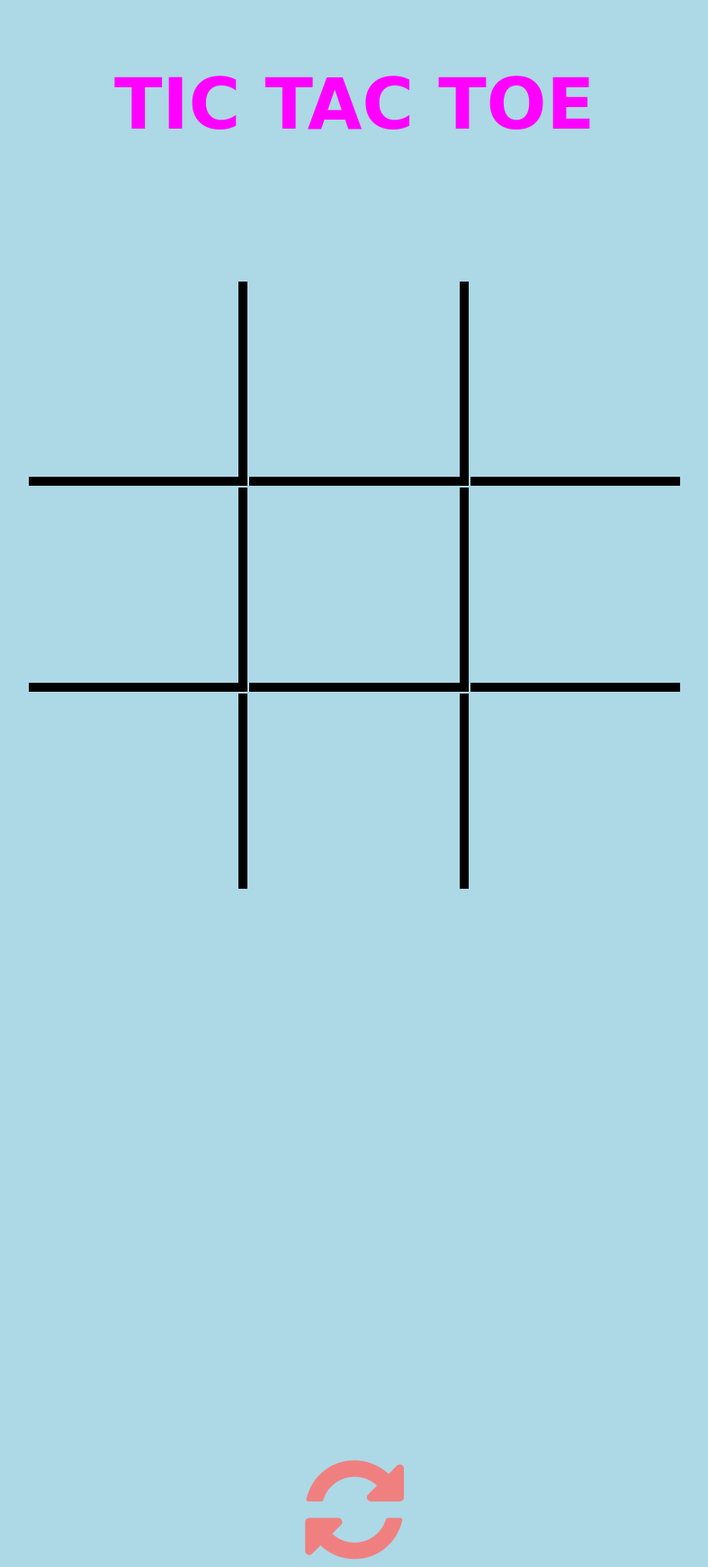
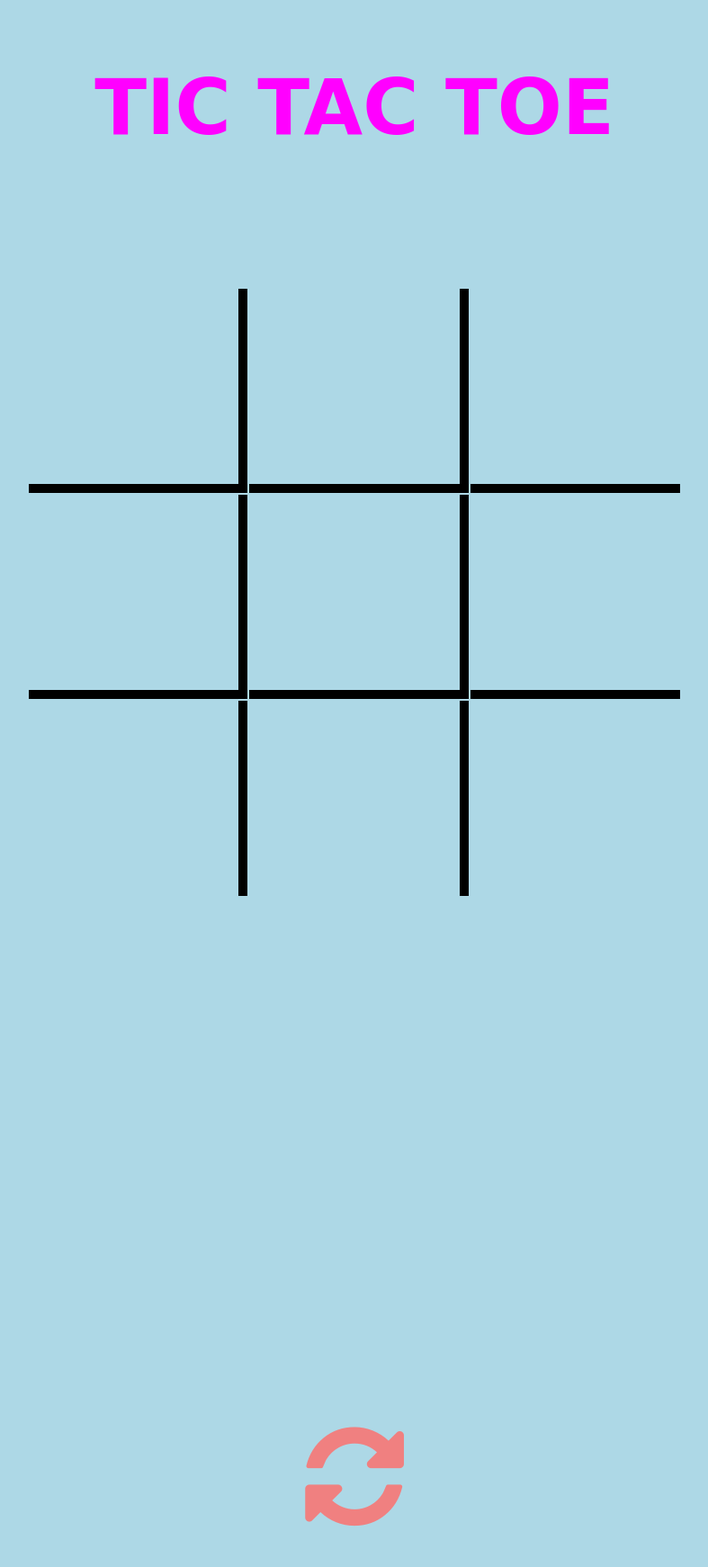
Before and after one commit to NAGARAJANELAN/TicTacToe, a plain HTML site: page index.html in a window 1280 px wide. Shown: the whole page at 90% size, without its empty margins (246-1033 px from the left). After the commit the page ends 1705 px from the top, so only its background shows below. Drawn offline with nearby package versions, Linux system fonts and the light colour scheme.

Commit message:
Update styles.css

```diff
--- a/styles.css
+++ b/styles.css
@@ -9,7 +9,7 @@ body{
 }
 
 h1{
-    font-size: 490%;
+    font-size: 530%;
     font-family: cursive;
     color: magenta;
     margin: 70px;
@@ -33,13 +33,13 @@ td{
 }
 
 .fa{
-    margin-top: 250px;
+    margin-top: 200px;
     color: lightcoral;
     font-size: 800%;
 }
 
 #winner{
     margin-top: 140px;
-    font-size: 450%;
+    font-size: 480%;
     color: coral;
 }
```
